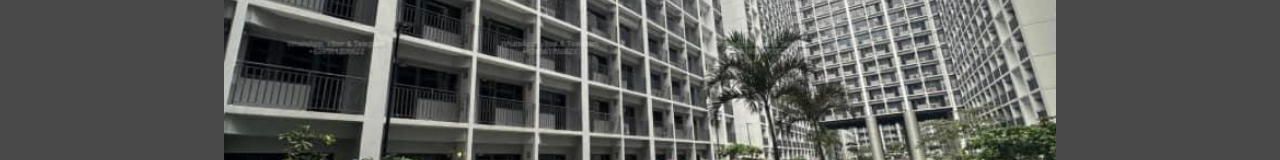
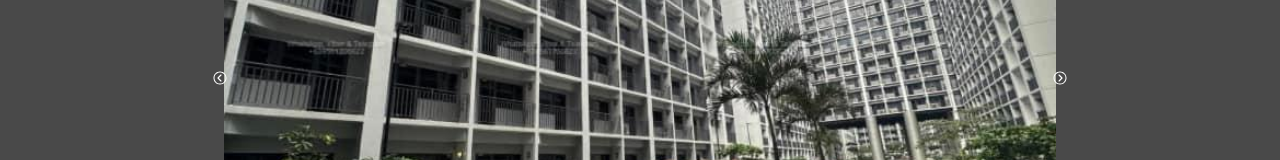
Before and after one commit to RamonSanGabriel/shore-2, a React (Vite) app in the folder client/: page /gallery in a window 1280 px wide. Both pictures are taken after a click on the picture 116 px from the left and 346 px from the top of the page. Shown: the part 322-482 px from the top of the page. Built offline with nearby package versions, Linux system fonts and the light colour scheme.

Commit message:
modal arrow icons

```diff
--- a/client/src/components/Modal/Modal.jsx
+++ b/client/src/components/Modal/Modal.jsx
@@ -1,5 +1,7 @@
 import css from './Modal.module.css';
 import { gallery } from '../../data/gallery';
+import { FaArrowCircleLeft, FaArrowCircleRight } from 'react-icons/fa';
+import { IoIosArrowDropleft, IoIosArrowDropright } from 'react-icons/io';
 
 const Modal = ({ onClose, currentIndex }) => {
   const handleKeyPress = (e) => {
@@ -22,7 +24,10 @@ const Modal = ({ onClose, currentIndex }) => {
         <button className={css.closeBtn} onClick={() => onClose('close')}>
           &times;
         </button>
+        <IoIosArrowDropleft className={css.prevSlide} />
+
         <img src={gallery[currentIndex - 1].image} alt="gallery" />
+        <IoIosArrowDropright className={css.nextSlide} />
       </div>
     </div>
   );
--- a/client/src/components/Modal/Modal.module.css
+++ b/client/src/components/Modal/Modal.module.css
@@ -80,3 +80,15 @@
     outline: none;
   }
 }
+
+.prevSlide {
+  position: absolute;
+  left: 20px;
+  fill: #fff;
+}
+
+.nextSlide {
+  position: absolute;
+  right: 20px;
+  fill: #fff;
+}
```
